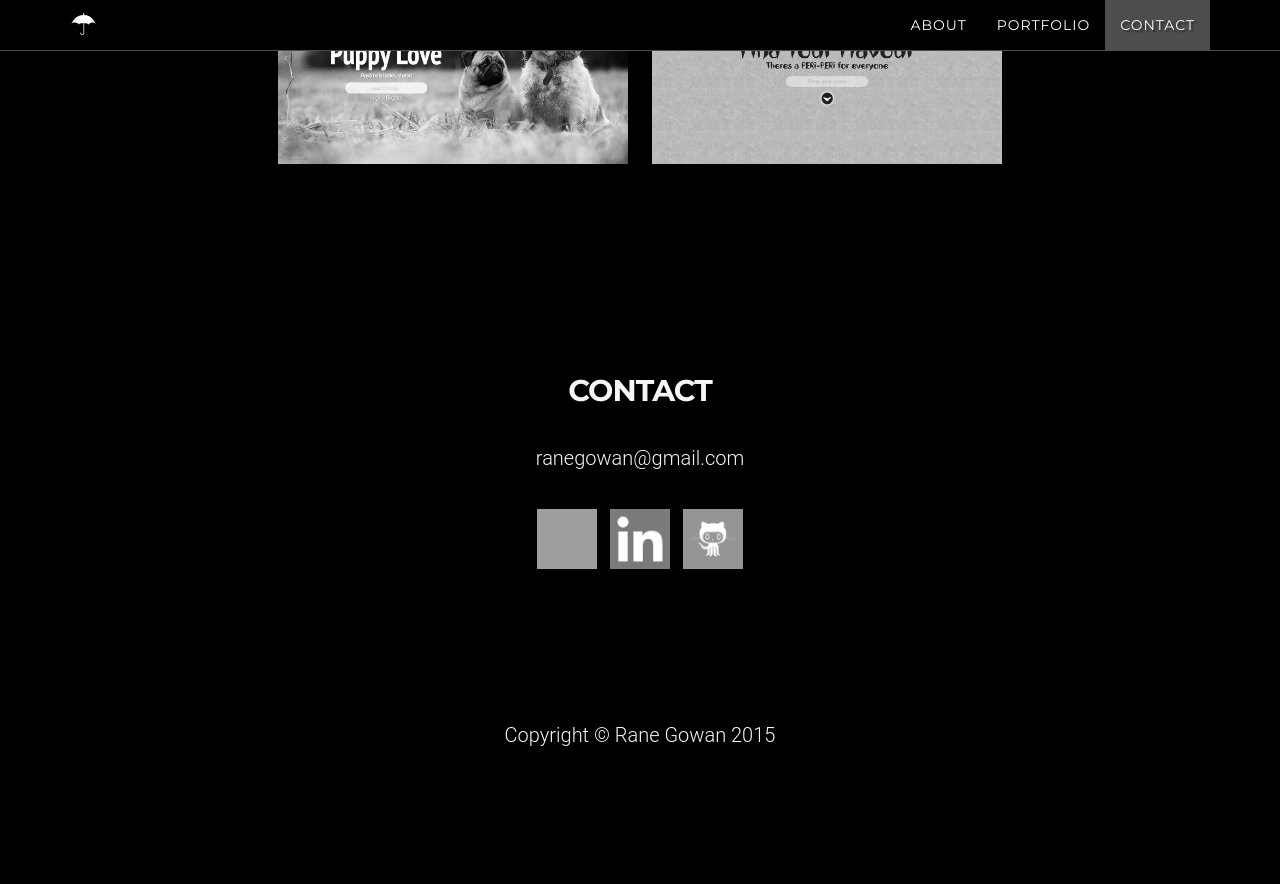
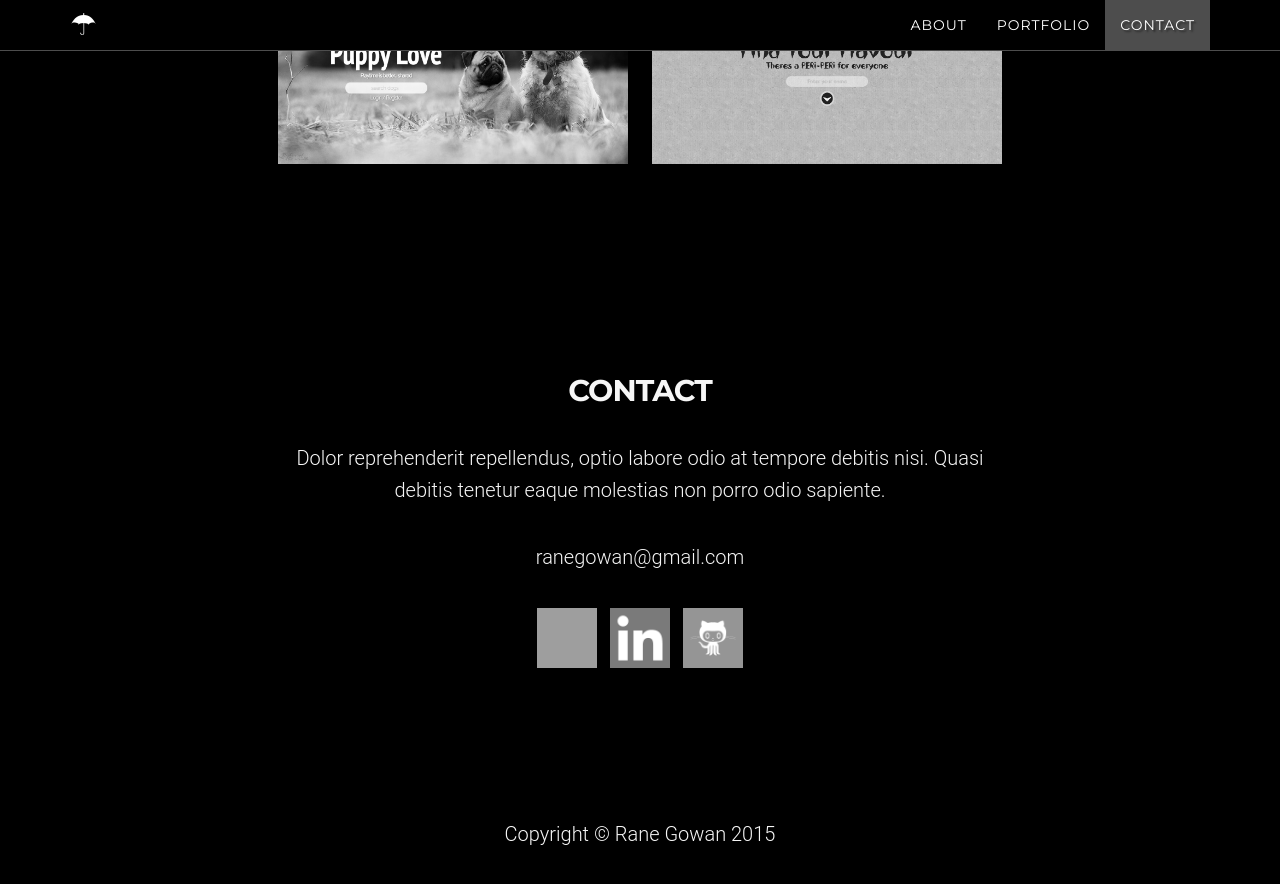
Before and after one commit to rgowan/ranegowan.com, a Jekyll site: the page built from index.html, in a window 1280 px wide and 900 px high, scrolled down 2092 px. Shown: the top 884 px of the window. Built offline with Jekyll 4.4.1, drawn with Linux system fonts in a browser that asks for light colours; before the commit the page ends 2893 px from its top, so only the background shows below that; grey boxes are pictures that could not be loaded.

Commit message:
polishing

```diff
--- a/_includes/contact.html
+++ b/_includes/contact.html
@@ -3,7 +3,7 @@
         <div class="row">
             <div class="col-lg-8 col-lg-offset-2">
                 <h2>Contact</h2>
-<!--                 <p>Dolor reprehenderit repellendus, optio labore odio at tempore debitis nisi. Quasi debitis tenetur eaque molestias non porro odio sapiente.</p> -->
+                <p>Dolor reprehenderit repellendus, optio labore odio at tempore debitis nisi. Quasi debitis tenetur eaque molestias non porro odio sapiente.</p>
                 <p class="email"><a href="mailto:{{ site.email }}">{{ site.email }}</a>
                 </p>
                 <div class="social-buttons">
```
